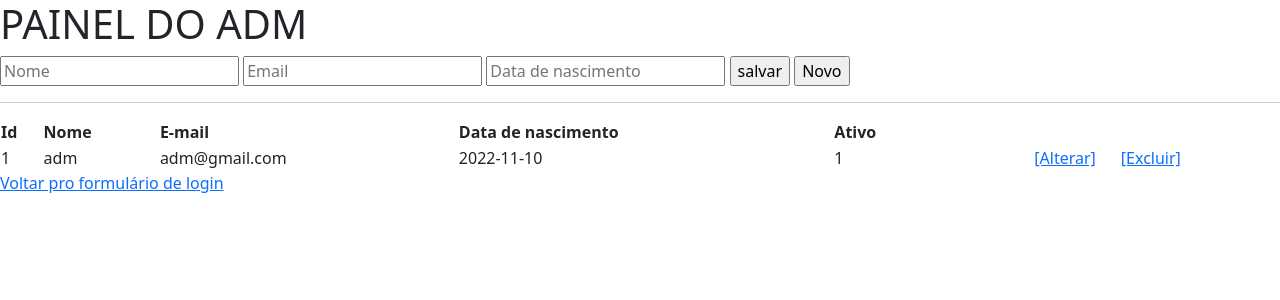
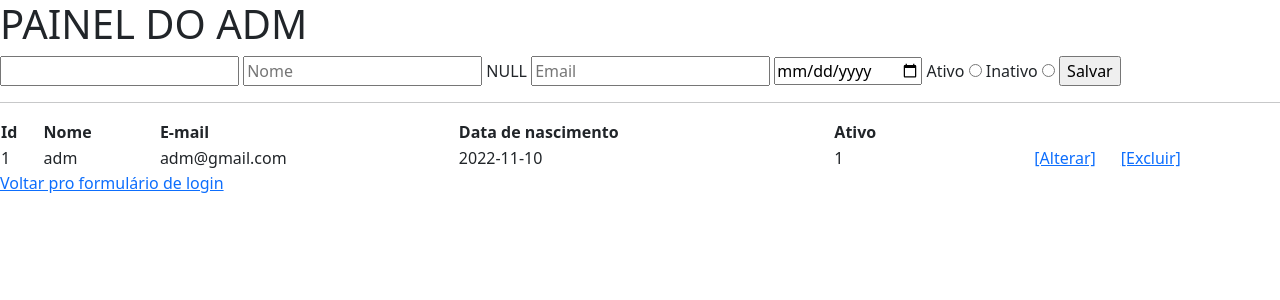
Before and after one commit to RedONe06/ProjetoFinal, a PHP site: page /Login/painel-adm.php in a window 1280 px wide. Shown: the top 300 px of the page. Run offline with PHP 8.4, Linux system fonts and the light colour scheme; data comes from the database, SQL or seed files in the repository; data that the repository does not hold is empty.

Commit message:
:construction: logica do painel

```diff
--- a/Login/bd-methods.php
+++ b/Login/bd-methods.php
@@ -1,16 +1,19 @@
 <?php
 //TODO Verificar se o email do usuário já existe no banco antes de continuar o cadastro
+
 if ($_SERVER['REQUEST_METHOD'] == 'POST') {
+    $id = (isset($_POST["id"]) && $_POST["id"] != null) ? $_POST["id"] : "";
     $nome = (isset($_POST["nome"]) && $_POST["nome"] != null) ? $_POST["nome"] : "";
     $email = (isset($_POST["email"]) && $_POST["email"] != null) ? $_POST["email"] : "";
     $senha = (isset($_POST["senha"]) && $_POST["senha"] != null) ? $_POST["senha"] : "";
     $datanascimento = (isset($_POST["datanascimento"]) && $_POST["datanascimento"] != null) ? $_POST["datanascimento"] : "";
     $ativo = false;
-} else {
+}  else  {
+
+    $id = (isset($_GET["id"]) && $_GET["id"] != null) ? $_GET["id"] : "";
     $nome = null;
     $email = null;
     $senha = null;
     $datanascimento = null;
     $ativo = false;
 }
-?>
--- a/Login/painel-adm.php
+++ b/Login/painel-adm.php
@@ -1,5 +1,6 @@
 <?php
 require_once("init.php");
+require("bd-methods.php");
 // painel do adm com a tabela e logout
 ?>
 <!DOCTYPE html>
@@ -16,30 +17,46 @@
 
 <body>
     <h1>PAINEL DO ADM</h1>
-    <form action="" method="POST">
-    <input type="hidden" name="id" <?php
+    <form action="?act=save" method="POST">
+        <input type="text" name="id" <?php
                 if (isset($id) && $id != null || $id != "") {
                     echo "value=\"{$id}\"";
                 }
                 ?> />
-    <input type="text" placeholder="Nome" name="nome" <?php
+        <input type="text" placeholder="Nome" name="nome" <?php
+
                if (isset($nome) && $nome != null || $nome != "") {
                    echo "value=\"{$nome}\"";
                }
                ?> />
-    <input type="text" placeholder="Email" name="email" <?php
+               <?php var_dump($nome);?>
+        <input type="text" placeholder="Email" name="email" <?php
                if (isset($email) && $email != null || $email != "") {
                    echo "value=\"{$email}\"";
                }
-               ?> />
-    <input type="text" placeholder="Data de nascimento" name="datanascimento" <?php
+    ?> />
+        <input type="date" placeholder="Data de nascimento" name="datanascimento" <?php
                if (isset($datanascimento) && $datanascimento != null || $datanascimento != "") {
                    echo "value=\"{$datanascimento}\"";
                }
                ?> />
-    <input type="submit" value="salvar" />
-    <input type="reset" value="Novo" />
-    <hr>
+
+        <label for="ativo">Ativo</label>
+        <input type="radio" name="ativo" id="ativo" value="Ativo" <?php
+               if (isset($ativo) && $ativo != null || $ativo != "") {
+                   echo "value=\"{$ativo}\"";
+               }
+               ?>>
+
+        <label for="inativo">Inativo</label>
+        <input type="radio" name="ativo" id="inativo" value="Inativo" <?php
+               if (isset($ativo) && $ativo != null || $ativo != "") {
+                   echo "value=\"{$ativo}\"";
+               }
+               ?>>
+
+        <input type="submit" name="salvar" value="Salvar"/>
+        <hr>
     </form>
     <table width="100%">
         <tr>
@@ -74,10 +91,59 @@
                 ?>
     </table>
 
+    <?php
+    // Bloco if que recupera as informações no formulário, etapa utilizada pelo Update
+if (isset($_REQUEST["act"]) && $_REQUEST["act"] == "upd" && $id != "") {
+    try {
+        $stmt = db_connect()->prepare("SELECT * FROM usuarios WHERE id = ?");
+        $stmt->bindParam(1, $id, PDO::PARAM_INT);
+        if ($stmt->execute()) {
+            $rs = $stmt->fetch(PDO::FETCH_OBJ);
+            $id = $rs->id;
+            $nome = $rs->nome;
+            $email = $rs->email;
+            $senha = $rs->senha;
+            $datanascimento = $rs->datanascimento;
+            $ativo = $rs->ativo;
+            echo "<input type='text' placeholder='Nome' name='nome' value='{$nome}'>";
+        } else {
+            throw new PDOException("Erro: Não foi possível executar a declaração sql");
+        }
+    } catch (PDOException $erro) {
+        echo "Erro: ".$erro->getMessage();
+    }
+}
 
+if(isset($_POST['salvar'])){
+    try {
+        if ($id != "") {
+            $stmt = db_connect()->prepare("UPDATE usuarios SET nome=?, email=?, datanascimento=?, ativo=? WHERE id = ?");
+            $stmt->bindParam(1, $nome);
+            echo $nome;
+            $stmt->bindParam(2, $email);
+            $stmt->bindParam(3, $datanascimento);
+            $stmt->bindParam(4, $ativo);
+            $stmt->bindParam(5, $id);
 
-
-
+            if ($stmt->execute()) {
+                echo "Dados editados com sucesso!";
+                $id = null;
+                $nome = null;
+                $email = null;
+                $senha = null;
+                $datanascimento = null;
+                $ativo = false;
+            } else {
+                throw new PDOException("Erro: Não foi possível executar a declaração sql");
+            }
+        } else {
+            echo "Id não identificado";
+        }
+    } catch (PDOException $erro) {
+        echo "Erro: ".$erro->getMessage();
+    }
+}
+?>
 
 
     <a href="form-login.php">Voltar pro formulário de login</a>
```
